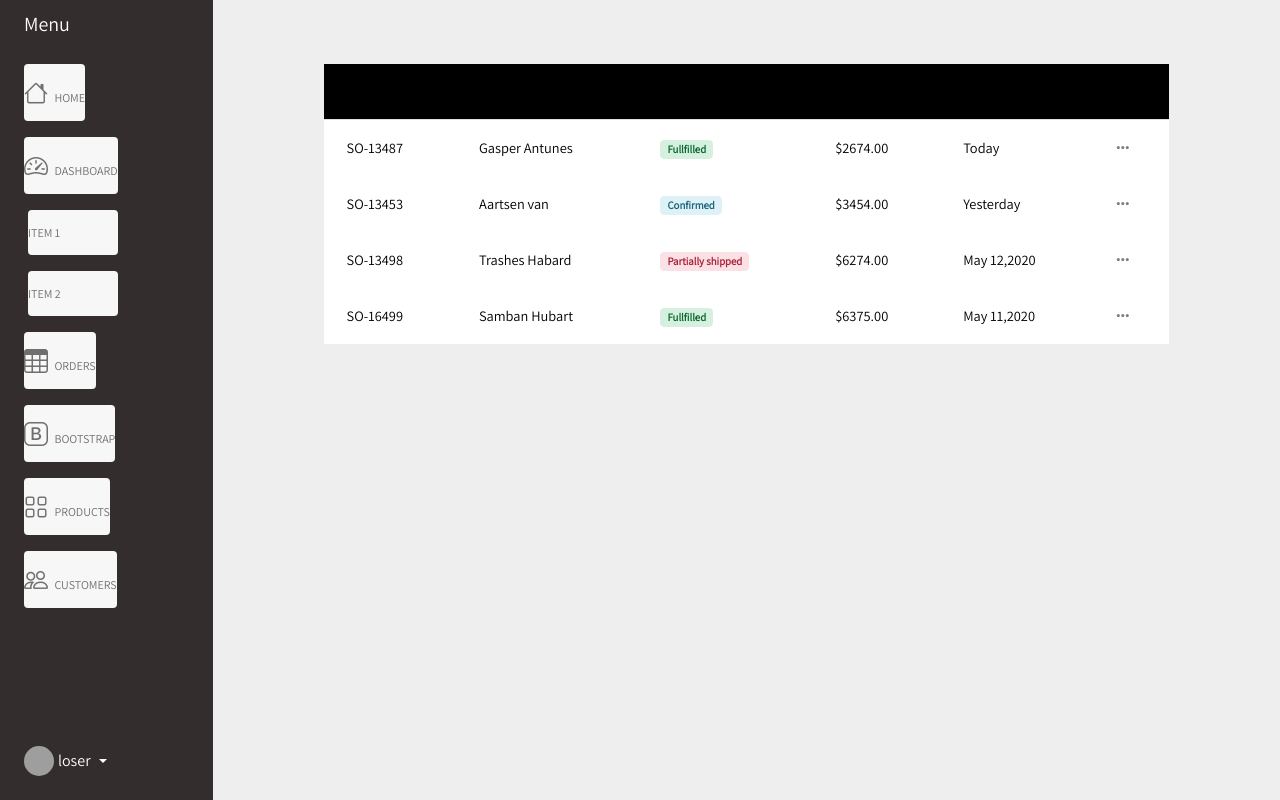
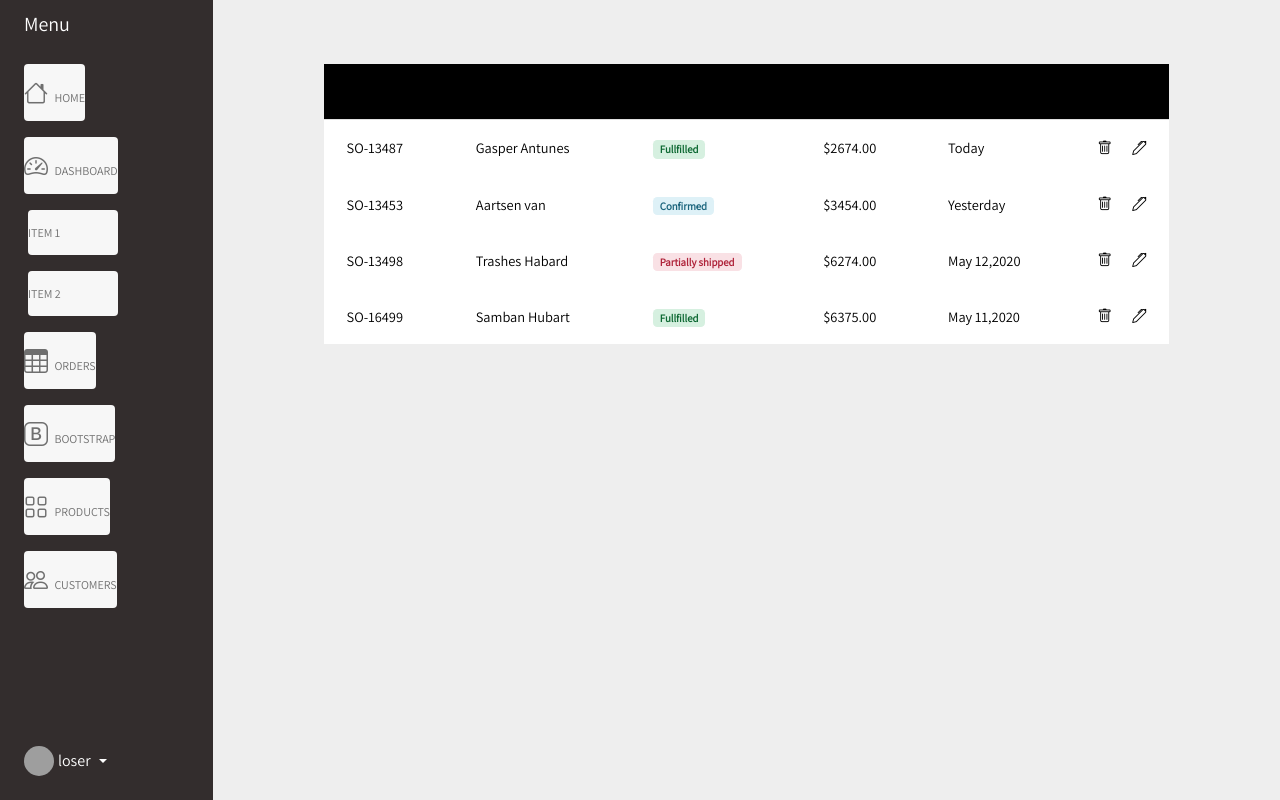
Before and after one commit to ElbouhmydyAbdelmoughit/Rental-Car-MERN-Stack, a React (Create React App) app in the folder client/: page /admin in a window 1280 px wide. Built offline with nearby package versions, Linux system fonts and the light colour scheme; grey boxes are pictures that could not be loaded.

Commit message:
finished design table

```diff
--- a/client/src/components/Sidebar/Sidebar.js
+++ b/client/src/components/Sidebar/Sidebar.js
@@ -5,7 +5,10 @@ const Sidebar = () => {
     <>
       <div className="container-fluid">
         <div className="row flex-nowrap">
-          <div className="col-auto col-md-3 col-xl-2 px-sm-2 px-0 bg-dark">
+          <div
+            className="col-auto col-md-3 col-xl-2 px-sm-2 px-0 bg-dark"
+            style={{ minWidth: "200px" }}
+          >
             <div className="d-flex flex-column align-items-center align-items-sm-start px-3 pt-2 text-white min-vh-100">
               <a
                 href="/"
@@ -193,12 +196,12 @@ const Sidebar = () => {
                       >
                         <thead className="bg-black text-white">
                           <tr>
-                            <th>Order</th>
-                            <th>Company name</th>
-                            <th>status</th>
-                            <th>Total</th>
-                            <th>Created</th>
-                            <th></th>
+                            <th>Id</th>
+                            <th>Name</th>
+                            <th>Model</th>
+                            <th>Price</th>
+                            <th>Description</th>
+                            <th>#</th>
                           </tr>
                         </thead>
                         <tbody className="table-body">
@@ -212,8 +215,9 @@ const Sidebar = () => {
                             </td>
                             <td>$2674.00</td>
                             <td>Today</td>
-                            <td>
-                              <i className="fa fa-ellipsis-h text-black-50"></i>
+                            <td className="d-flex justify-content-between">
+                              <i className="bi bi-trash"></i>
+                              <i className="bi bi-pen"></i>
                             </td>
                           </tr>
                           <tr className="cell-1">
@@ -226,8 +230,9 @@ const Sidebar = () => {
                             </td>
                             <td>$3454.00</td>
                             <td>Yesterday</td>
-                            <td>
-                              <i className="fa fa-ellipsis-h text-black-50"></i>
+                            <td className="d-flex justify-content-between">
+                              <i className="bi bi-trash"></i>
+                              <i className="bi bi-pen"></i>
                             </td>
                           </tr>
                           <tr className="cell-1">
@@ -240,8 +245,9 @@ const Sidebar = () => {
                             </td>
                             <td>$6274.00</td>
                             <td>May 12,2020</td>
-                            <td>
-                              <i className="fa fa-ellipsis-h text-black-50"></i>
+                            <td className="d-flex justify-content-between">
+                              <i className="bi bi-trash"></i>
+                              <i className="bi bi-pen"></i>
                             </td>
                           </tr>
                           <tr className="cell-1">
@@ -254,8 +260,9 @@ const Sidebar = () => {
                             </td>
                             <td>$6375.00</td>
                             <td>May 11,2020</td>
-                            <td>
-                              <i className="fa fa-ellipsis-h text-black-50"></i>
+                            <td className="d-flex justify-content-between">
+                              <i className="bi bi-trash"></i>
+                              <i className="bi bi-pen"></i>
                             </td>
                           </tr>
                         </tbody>
```
